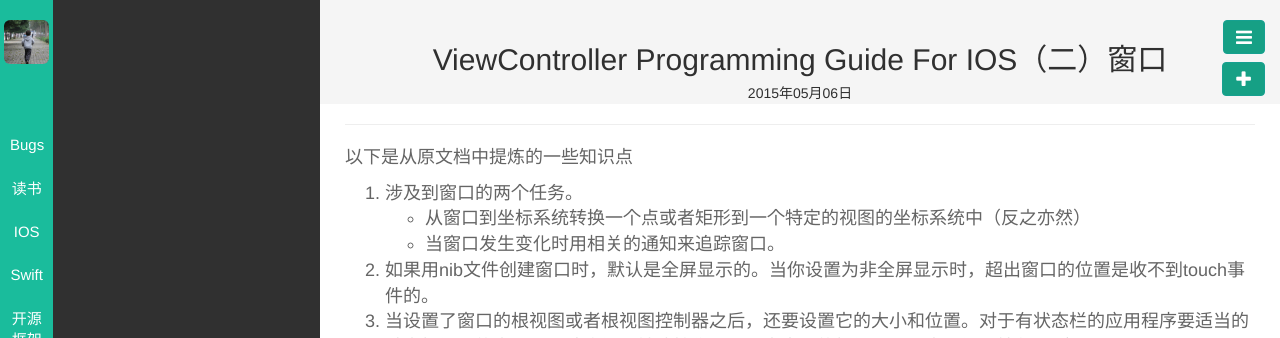
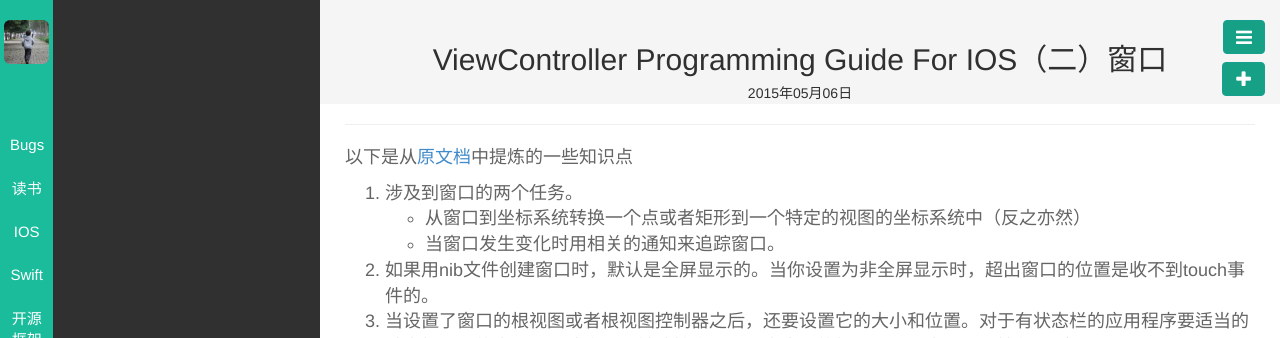
Before and after one commit to shoron/shoron.github.io, a Jekyll site: the page built from _posts/IOS/2015-5-6-View-Programming-Guide-IOS-two.md, in a window 1280 px wide. Shown: the top 338 px of the page. Built offline with Jekyll 4.4.1, drawn with Linux system fonts in a browser that asks for light colours; nearby versions of some CDN libraries; library files that are not in the unit come from our copies; Markdown is read by kramdown in place of the engine named in the settings; some of the changed lines change nothing that is shown.

Commit message:
modify article

```diff
--- a/_posts/IOS/2015-5-6-View-Programming-Guide-IOS-two.md
+++ b/_posts/IOS/2015-5-6-View-Programming-Guide-IOS-two.md
@@ -7,7 +7,7 @@ keywords:
 description:
 ---
 
-以下是从原文档中提炼的一些知识点
+以下是从[原文档](https://developer.apple.com/library/ios/documentation/WindowsViews/Conceptual/ViewPG_iPhoneOS/CreatingWindows/CreatingWindows.html#//apple_ref/doc/uid/TP40009503-CH4-SW1)中提炼的一些知识点
 
 1. 涉及到窗口的两个任务。
 	* 从窗口到坐标系统转换一个点或者矩形到一个特定的视图的坐标系统中（反之亦然）
```
